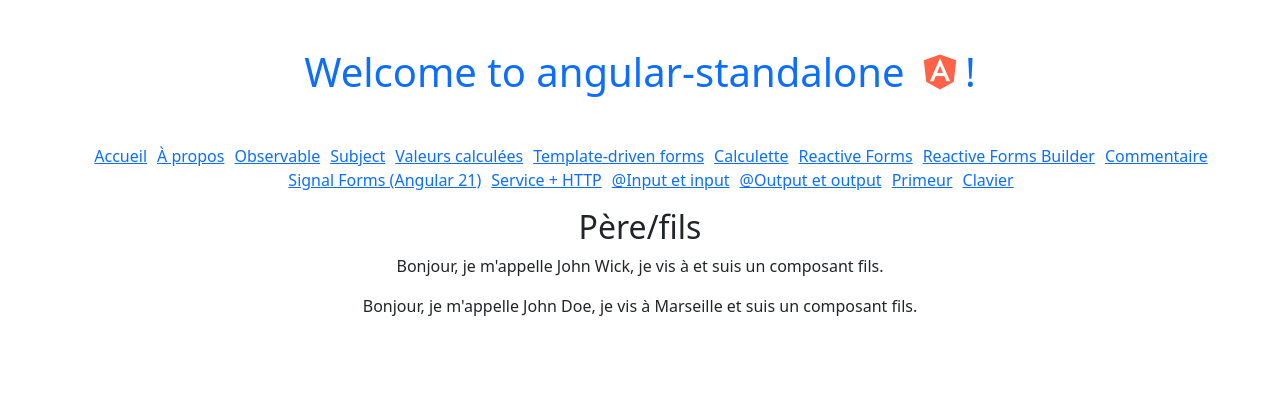
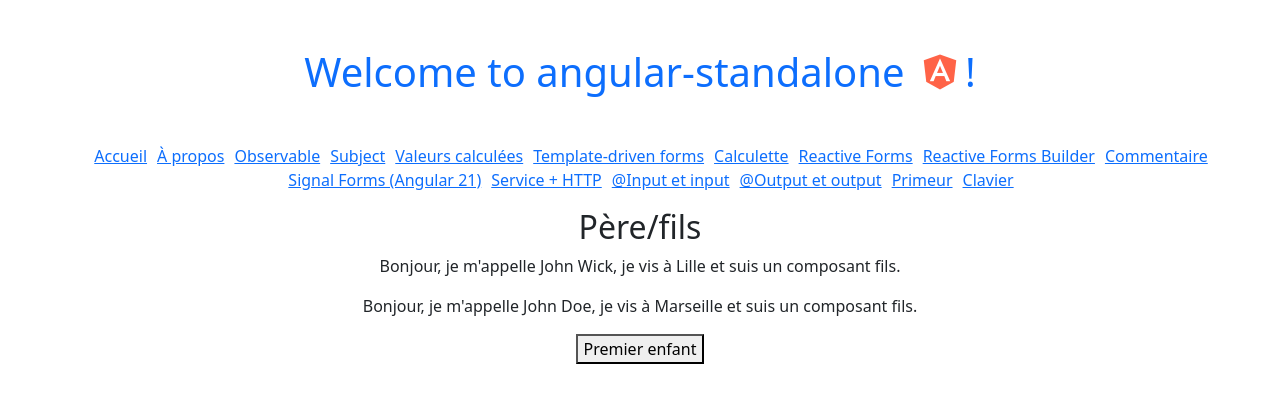
Before and after one commit to ArmandGuillot/angular-standalone, an Angular app: page /pere in a window 1280 px wide. Shown: the top 402 px of the page. Built offline with nearby package versions, Linux system fonts and the light colour scheme.

Commit message:
@ViewChild

```diff
--- a/src/app/components/fils/fils.ts
+++ b/src/app/components/fils/fils.ts
@@ -9,6 +9,6 @@
 export class FilsComponent {
   // @Input({ required: true }) ville = 'Paris'
   // @Input() ville = 'Paris'
-  ville = input<string>('')
+  ville = input<string>('Lille')
   // ville = input.required<string>()
 }
--- a/src/app/components/pere/pere.html
+++ b/src/app/components/pere/pere.html
@@ -1,3 +1,6 @@
 <h2>Père/fils</h2>
 <app-fils>{{ nom }}</app-fils>
 <app-fils [ville]="maVille"/>
+<button (click)="premierEnfant()">
+    Premier enfant
+</button>
--- a/src/app/components/pere/pere.ts
+++ b/src/app/components/pere/pere.ts
@@ -1,4 +1,4 @@
-import { Component } from '@angular/core';
+import { Component, ViewChild } from '@angular/core';
 import { FilsComponent } from '../fils/fils';
 
 @Component({
@@ -8,6 +8,12 @@
   styleUrl: './pere.css',
 })
 export class PereComponent {
+  @ViewChild(FilsComponent) fils!: FilsComponent
   nom = 'John Wick'
   maVille = 'Marseille'
+
+  premierEnfant() {
+    console.log(this.fils);
+    console.log(this.fils.ville());
+  }
 }
```
